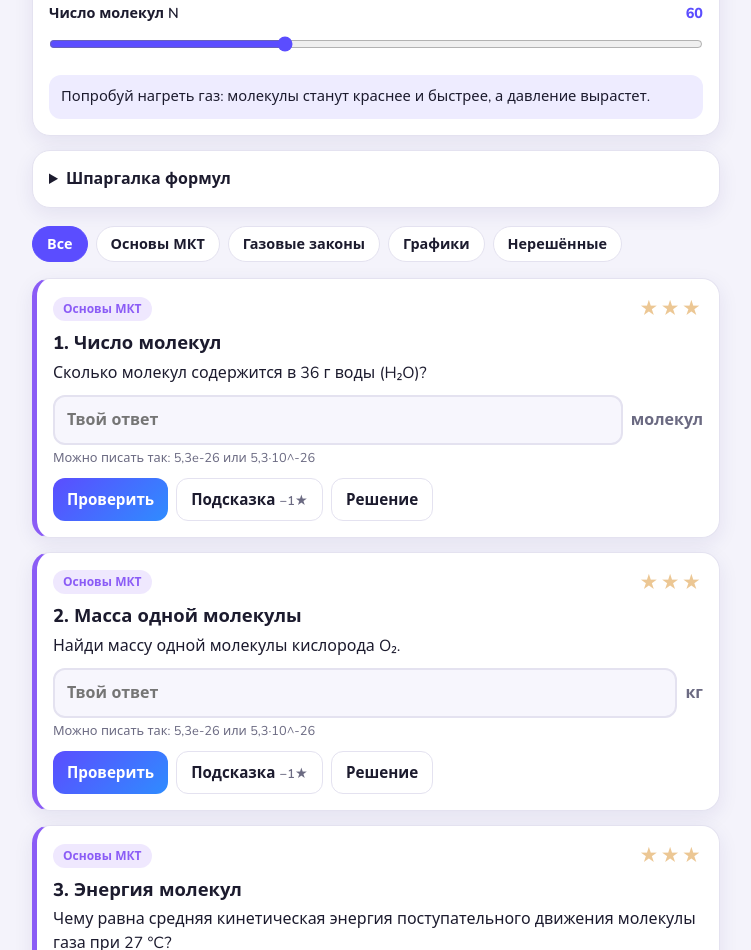
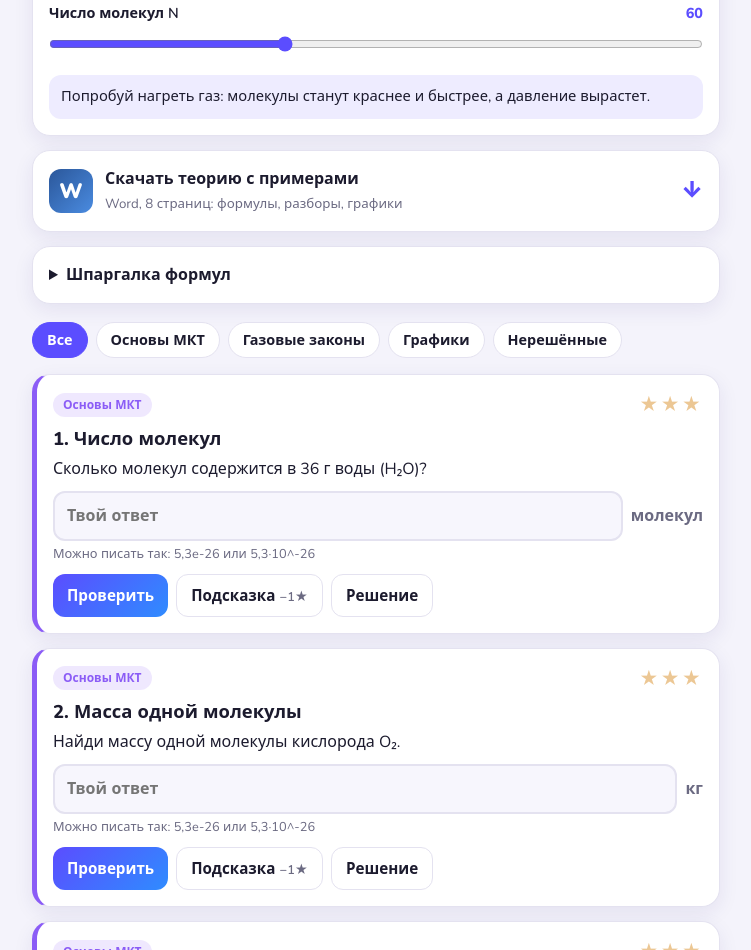
Before and after one commit to dreadzz322/mkt-zadachi, a plain HTML site: page index.html in a window 1280 px wide. Shown: the part 942-1892 px from the top of the page, without its empty margins (264-1015 px from the left). Drawn offline with nearby package versions, Linux system fonts and the light colour scheme.

Commit message:
Кнопка скачивания теории по МКТ (Word)
Co-Authored-By: Claude Opus 5.5 <noreply@anthropic.com>

```diff
--- a/index.html
+++ b/index.html
@@ -100,6 +100,18 @@
   .sim-tip { background: var(--sol-bg); border-radius: 12px; padding: 10px 12px; font-size: .92rem; margin: 10px 0 0; min-height: 3em; transition: background .3s; }
   .sim-tip.flash { animation: tipflash .6s; }
   @keyframes tipflash { from { transform: scale(.98); opacity: .4; } to { transform: none; opacity: 1; } }
+
+  /* ===== Кнопка скачивания теории ===== */
+  .theory { display: flex; align-items: center; gap: 12px; text-decoration: none; color: var(--text); transition: transform .1s; }
+  .theory:active { transform: scale(.98); }
+  .theory-ic {
+    flex: none; width: 44px; height: 44px; border-radius: 12px; display: grid; place-items: center;
+    background: linear-gradient(135deg, #2b579a, #4a8be0); color: #fff; font-weight: 900; font-size: 1.3rem;
+  }
+  .theory-tx { flex: 1; min-width: 0; }
+  .theory-tx b { display: block; font-weight: 800; }
+  .theory-tx small { color: var(--muted); }
+  .theory-arr { flex: none; font-size: 1.4rem; font-weight: 900; color: var(--accent); }
 
   /* ===== Шпаргалка ===== */
   details.sheet summary { font-weight: 800; cursor: pointer; }
@@ -248,6 +260,13 @@
       <input type="range" id="sN" min="10" max="150" step="5" value="60"></label>
     <p class="sim-tip" id="simTip">Попробуй нагреть газ: молекулы станут краснее и быстрее, а давление вырастет.</p>
   </section>
+
+  <!-- Ссылка на документ с теорией -->
+  <a class="card theory" href="teoriya-mkt.docx" download="Теория_МКТ.docx">
+    <span class="theory-ic">W</span>
+    <span class="theory-tx"><b>Скачать теорию с примерами</b><small>Word, 8 страниц: формулы, разборы, графики</small></span>
+    <span class="theory-arr">↓</span>
+  </a>
 
   <details class="card sheet">
     <summary>Шпаргалка формул</summary>
```
Also changed, not shown: 1 other file.
